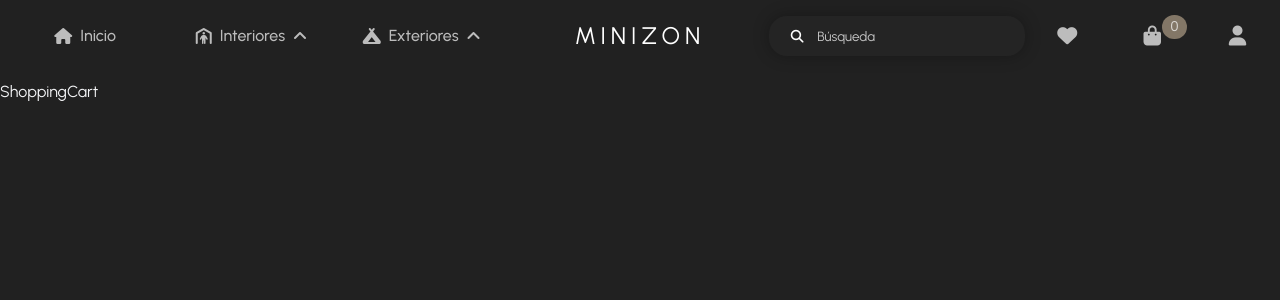
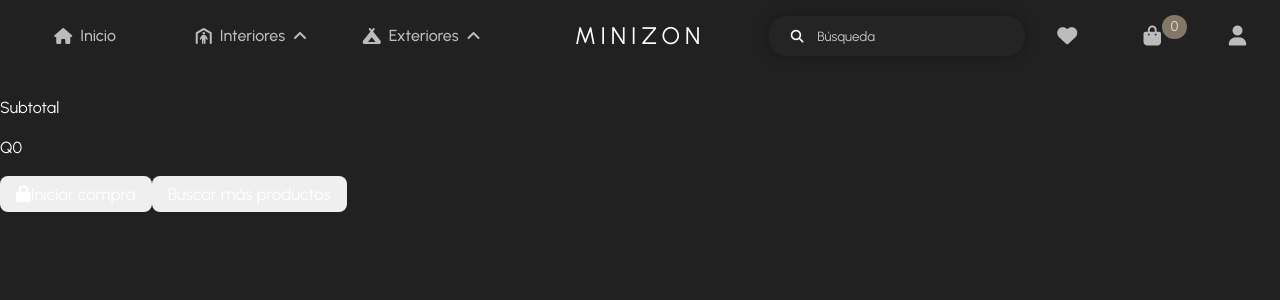
Before and after one commit to AndyJCR8/minizon, a React (Vite) app in the folder Frontend/minizon/: page /cart in a window 1280 px wide. Shown: the top 300 px of the page. Built offline with nearby package versions, Linux system fonts and the light colour scheme.

Commit message:
Cambios menores en el carrito de compras

```diff
--- a/Frontend/minizon/src/Pages/ShoppingCart/ShoppingCart.jsx
+++ b/Frontend/minizon/src/Pages/ShoppingCart/ShoppingCart.jsx
@@ -1,8 +1,55 @@
+import Loader from '../../Components/UI Components/Loader/Loader';
+import { getCart } from '../../Services/CartService';
 import './ShoppingCart.scss'
-import React from 'react'
+import React, { useEffect, useState } from 'react'
 
 export default function ShoppingCart() {
+
+  const [loading, setLoading] = useState(true);
+  const [productsData, setProductsData] = useState([]);
+  const [subTotal, setSubTotal] = useState(0);
+
+  useEffect(() => {
+    const cart = getCart()
+    if(cart.length > 0)
+      setSubTotal(cart.reduce((acc, val) => acc + (parseFloat(val.PrecioDeVenta) * parseInt(val.Cantidad)), 0))
+
+    setProductsData(cart)
+    setLoading(false)
+  }, []);
+
   return (
-    <div>ShoppingCart</div>
+    <>
+      {
+        loading && <Loader size="xxl" text="cargando"/>
+      }
+      {
+        !loading &&
+        <div className='cartContainer'>
+          <div className='productsDetails'>
+            {
+              productsData.length > 0 &&
+              productsData.map(product => {
+                return (
+                  <>
+                    {JSON.stringify(product)}
+                  </>
+                )
+              })
+            }
+          </div>
+          <div className='extras'>
+            <header>
+              <p>Subtotal</p>
+              <p>Q{subTotal}</p>
+            </header>
+            <main>
+              <button className='button'><i className='fa-solid fa-lock'></i>Iniciar compra</button>
+              <button className='button'>Buscar más productos</button>
+            </main>
+          </div>
+        </div>
+      }
+    </>
   )
 }
```
